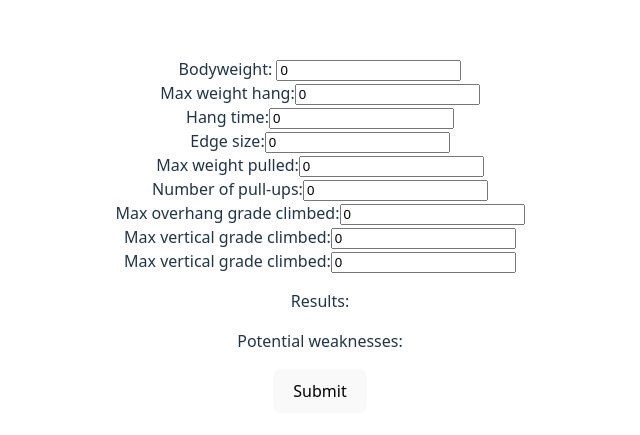
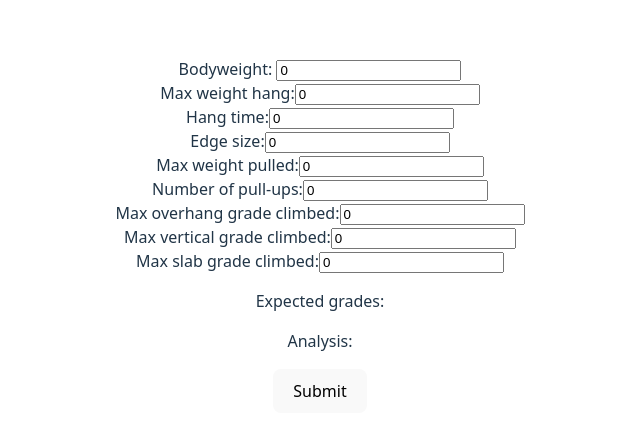
Before and after one commit to ak2691/ClimbingFrontend, a React (Vite) app: page /calculator in a window 1280 px wide. Shown: the part 165-600 px from the top of the page, without its empty margins (320-960 px from the left). Built offline with nearby package versions, Linux system fonts and the light colour scheme.

Commit message:
minor changes to wordings

```diff
--- a/src/Components/StrengthForm.jsx
+++ b/src/Components/StrengthForm.jsx
@@ -14,7 +14,9 @@ export default function StrengthForm() {
     const [verticalGrade, setVerticalGrade] = useState(0);
     const [slabGrade, setSlabGrade] = useState(0);
     const [results, setResults] = useState([]);
-    const [weaknesses, setWeaknesses] = useState([]);
+    const [overHangAnalysis, setOverHangAnalysis] = useState("");
+    const [verticalAnalysis, setVerticalAnalysis] = useState("");
+    const [slabAnalysis, setSlabAnalysis] = useState("");
     const [message, setMessage] = useState("");
 
     const handleFSChange = (e) => {
@@ -104,7 +106,10 @@ export default function StrengthForm() {
             });
 
             const weaknesses = await res2.json();
-            setWeaknesses(weaknesses);
+
+            setOverHangAnalysis(weaknesses.overHangAnalysis);
+            setVerticalAnalysis(weaknesses.verticalAnalysis);
+            setSlabAnalysis(weaknesses.slabAnalysis);
             setMessage("Data submitted successfully!");
             setResults(result.slice(3, 6));
 
@@ -205,7 +210,7 @@ export default function StrengthForm() {
                 />
             </div>
             <div>
-                <label htmlFor='slab'>Max vertical grade climbed:</label>
+                <label htmlFor='slab'>Max slab grade climbed:</label>
                 <input
                     type="text"
                     id="slab"
@@ -215,10 +220,18 @@ export default function StrengthForm() {
             </div>
             <div>
                 <p>{message}</p>
-                <p>Results: </p>
+                <p>Expected grades: </p>
                 {results.map((item, idx) => <li>{formOrder[idx]}: {item}</li>)}
-                <p>Potential weaknesses: </p>
-                {weaknesses.map((item) => <li>{item}</li>)}
+                <p>Analysis: </p>
+                {(overHangAnalysis || verticalAnalysis || slabAnalysis) && (
+                    <div>
+
+                        <p>Overhang: {overHangAnalysis}</p>
+                        <p>Vertical: {verticalAnalysis}</p>
+                        <p>Slab: {slabAnalysis}</p>
+
+                    </div>
+                )}
             </div>
             <button type="submit">Submit</button>
 
```
